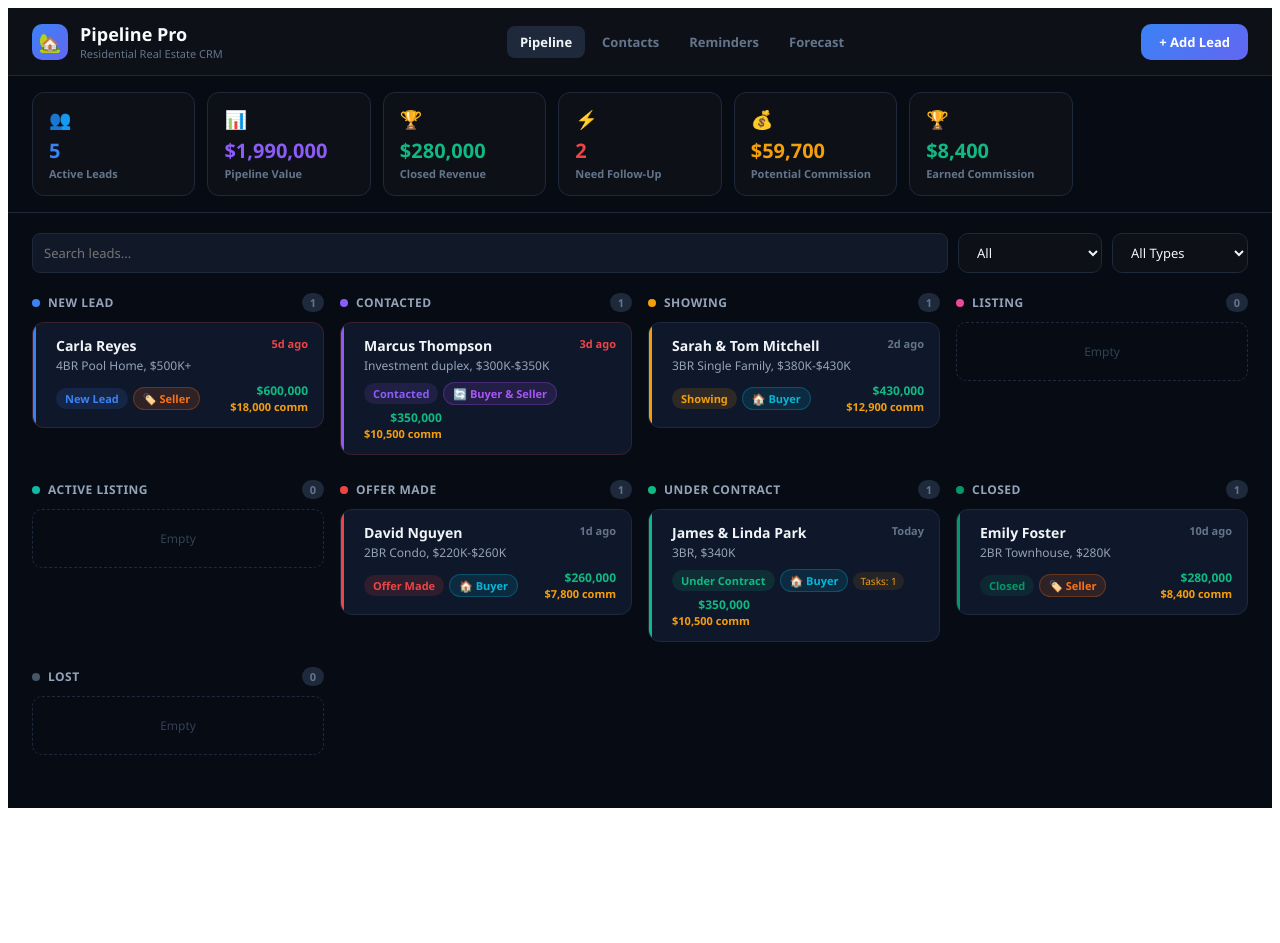
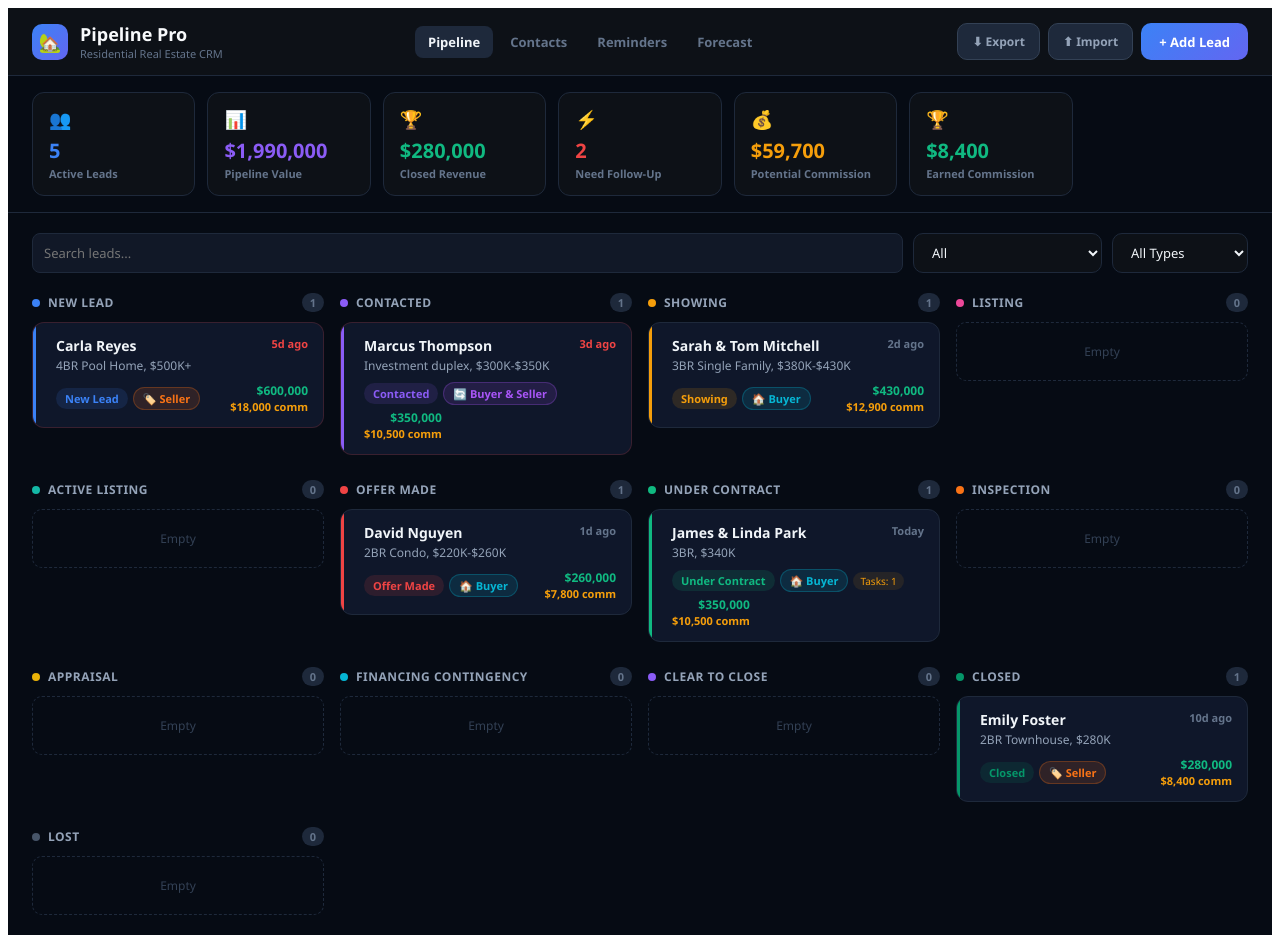
Before and after one commit to heatherdemuthfl-commits/react-m6ys1wv8, a React (Create React App) app: page / in a window 1280 px wide. Before the commit the page ends 816 px from the top, so only its background shows below. Built offline with nearby package versions, Linux system fonts and the light colour scheme.

Commit message:
Update App.js

```diff
--- a/src/App.js
+++ b/src/App.js
@@ -1,9 +1,9 @@
 import React, { useState, useEffect } from "react";
 
-const STAGES = ["New Lead","Contacted","Showing","Listing","Active Listing","Offer Made","Under Contract","Closed","Lost"];
+const STAGES = ["New Lead","Contacted","Showing","Listing","Active Listing","Offer Made","Under Contract","Inspection","Appraisal","Financing Contingency","Clear to Close","Closed","Lost"];
 const STAGE_COLORS = {
   "New Lead":"#3b82f6","Contacted":"#8b5cf6","Showing":"#f59e0b","Listing":"#ec4899","Active Listing":"#14b8a6",
-  "Offer Made":"#ef4444","Under Contract":"#10b981","Closed":"#059669","Lost":"#475569",
+  "Offer Made":"#ef4444","Under Contract":"#10b981","Inspection":"#f97316","Appraisal":"#eab308","Financing Contingency":"#06b6d4","Clear to Close":"#8b5cf6","Closed":"#059669","Lost":"#475569",
 };
 const LEAD_TYPES = ["Buyer","Seller","Buyer & Seller"];
 const TYPE_COLORS = { "Buyer":"#06b6d4","Seller":"#f97316","Buyer & Seller":"#a855f7" };
@@ -24,6 +24,36 @@ const calcCommission = (budget, commission) => { var b = parseBudget(budget); va
 const daysSince = (d) => Math.floor((new Date() - new Date(d)) / 86400000);
 const todayStr = () => new Date().toISOString().split("T")[0];
 const STORAGE_KEY = "re_pipeline_v4";
+
+
+function exportLeads(leads) {
+  var data = JSON.stringify(leads, null, 2);
+  var blob = new Blob([data], { type: "application/json" });
+  var url = URL.createObjectURL(blob);
+  var a = document.createElement("a");
+  a.href = url;
+  a.download = "my-pipeline-leads-" + todayStr() + ".json";
+  a.click();
+  URL.revokeObjectURL(url);
+}
+
+function importLeads(file, onSuccess) {
+  var reader = new FileReader();
+  reader.onload = function(e) {
+    try {
+      var data = JSON.parse(e.target.result);
+      if (Array.isArray(data)) {
+        onSuccess(data);
+        alert("Successfully imported " + data.length + " leads!");
+      } else {
+        alert("Invalid file format. Please use a file exported from Pipeline Pro.");
+      }
+    } catch(err) {
+      alert("Could not read file. Please try again.");
+    }
+  };
+  reader.readAsText(file);
+}
 
 function callAI(prompt) {
   return fetch("https://api.anthropic.com/v1/messages", {
@@ -346,7 +376,14 @@ export default function App() {
           return React.createElement("button", { key: k, onClick: function() { setView(k); }, style: { background: view === k ? "#1e293b" : "none", border: "none", color: view === k ? "#f1f5f9" : "#64748b", borderRadius: 8, padding: "7px 13px", fontSize: 13, fontWeight: 600, cursor: "pointer", fontFamily: "inherit" } }, label);
         })
       ),
+      React.createElement("div", { style: { display: "flex", gap: 8 } },
+      React.createElement("button", { onClick: function() { exportLeads(leads); }, style: { background: "#1e293b", color: "#94a3b8", border: "1px solid #334155", borderRadius: 10, padding: "9px 14px", fontSize: 12, fontWeight: 700, cursor: "pointer", fontFamily: "inherit" } }, "⬇ Export"),
+      React.createElement("label", { style: { background: "#1e293b", color: "#94a3b8", border: "1px solid #334155", borderRadius: 10, padding: "9px 14px", fontSize: 12, fontWeight: 700, cursor: "pointer", fontFamily: "inherit" } },
+        "⬆ Import",
+        React.createElement("input", { type: "file", accept: ".json", style: { display: "none" }, onChange: function(e) { if (e.target.files[0]) importLeads(e.target.files[0], function(data) { setLeads(data); }); } })
+      ),
       React.createElement("button", { onClick: function() { setShowAdd(true); }, style: { background: "linear-gradient(135deg,#3b82f6,#6366f1)", color: "#fff", border: "none", borderRadius: 10, padding: "9px 18px", fontSize: 13, fontWeight: 700, cursor: "pointer", fontFamily: "inherit" } }, "+ Add Lead")
+    )
     ),
     React.createElement("div", { style: { display: "grid", gridTemplateColumns: "repeat(auto-fill,minmax(160px,1fr))", gap: 12, padding: "16px 24px", borderBottom: "1px solid #1e293b" } },
       [
@@ -565,4 +602,5 @@ export default function App() {
       )
     ) : null,
     selected ? React.createElement(LeadModal, { lead: selected, onClose: function() { setSelected(null); }, onUpdate: updateLead, onDelete: deleteLead }) : null
-  );}
+  );
+}
```
